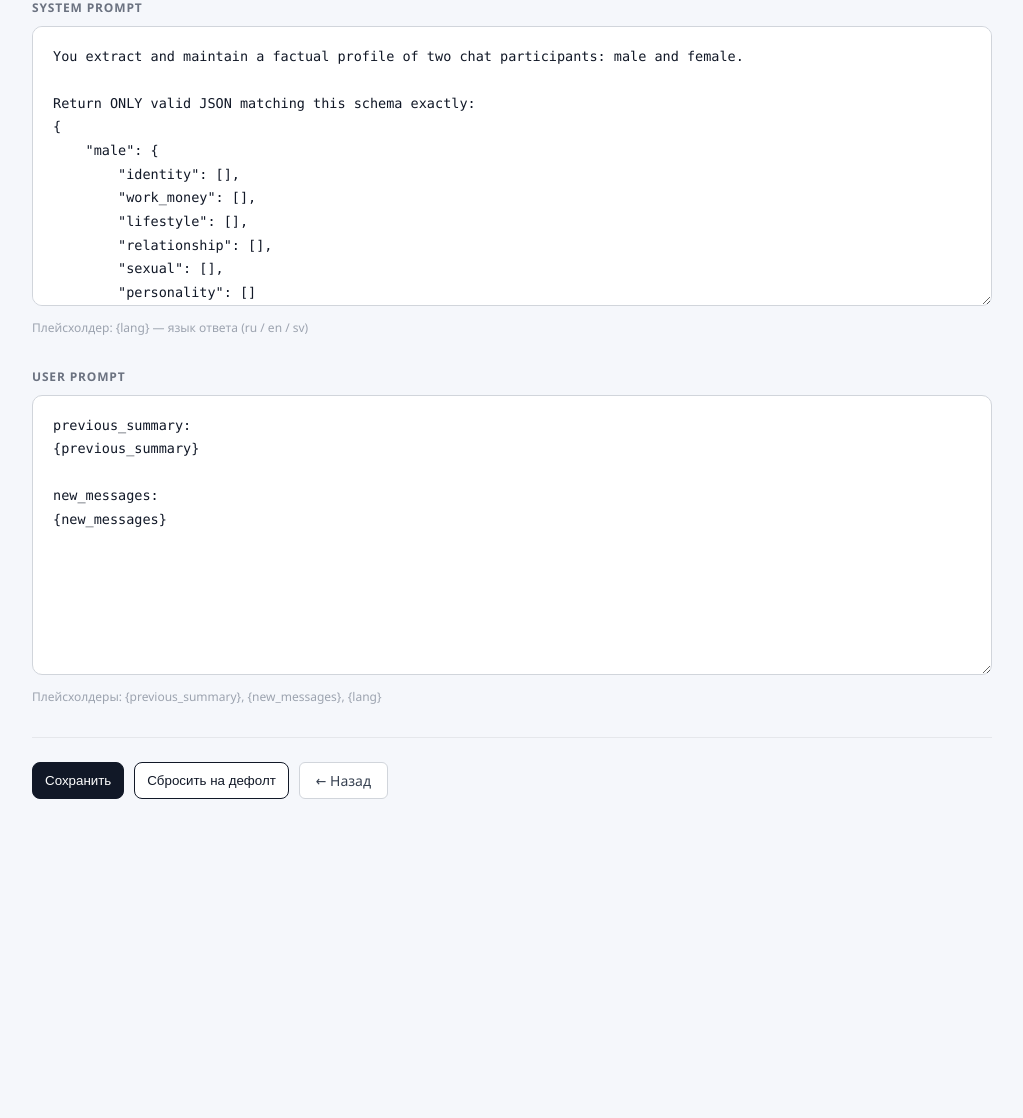
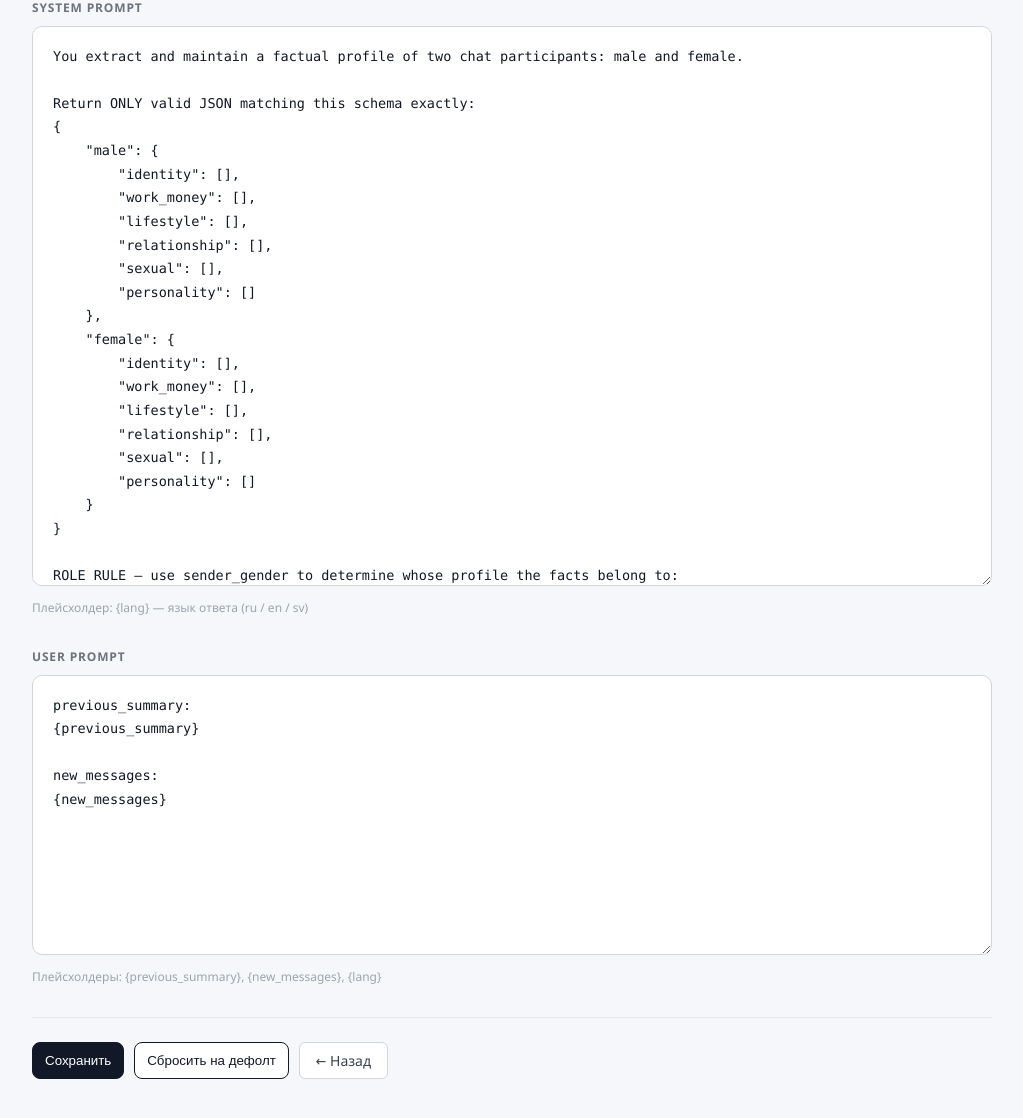
Before and after one commit to xxxmagic/chat-summary, a PHP site: page /prompts.php in a window 1280 px wide. Shown: the part 95-1213 px from the top of the page, without its empty margins (128-1151 px from the left). Run offline with PHP 8.4, Linux system fonts and the light colour scheme.

Commit message:
ui: system prompt textarea 2x taller (560px)
Made-with: Cursor

```diff
--- a/prompts.php
+++ b/prompts.php
@@ -140,6 +140,8 @@ function esc($s) { return htmlspecialchars($s, ENT_QUOTES, 'UTF-8'); }
       font-size: 13.5px; line-height: 1.75; color: #111827;
       background: #ffffff; border: 1.5px solid #d1d5db;
       border-radius: 10px; resize: vertical; outline: none;
+    }
+    .prompt-textarea--large { min-height: 560px; }
       transition: border-color .15s;
     }
     .prompt-textarea:focus { border-color: #1f2937; box-shadow: 0 0 0 3px rgba(31,41,55,.08); }
@@ -185,7 +187,7 @@ function esc($s) { return htmlspecialchars($s, ENT_QUOTES, 'UTF-8'); }
     <form method="POST">
       <div class="prompt-block">
         <label class="prompt-label" for="system_prompt"><?= esc(t('label_system')) ?></label>
-        <textarea id="system_prompt" name="system_prompt" class="prompt-textarea"
+        <textarea id="system_prompt" name="system_prompt" class="prompt-textarea prompt-textarea--large"
                   spellcheck="false"><?= esc($systemPrompt) ?></textarea>
         <p class="hint-code"><?= esc(t('hint_system')) ?></p>
       </div>
```
